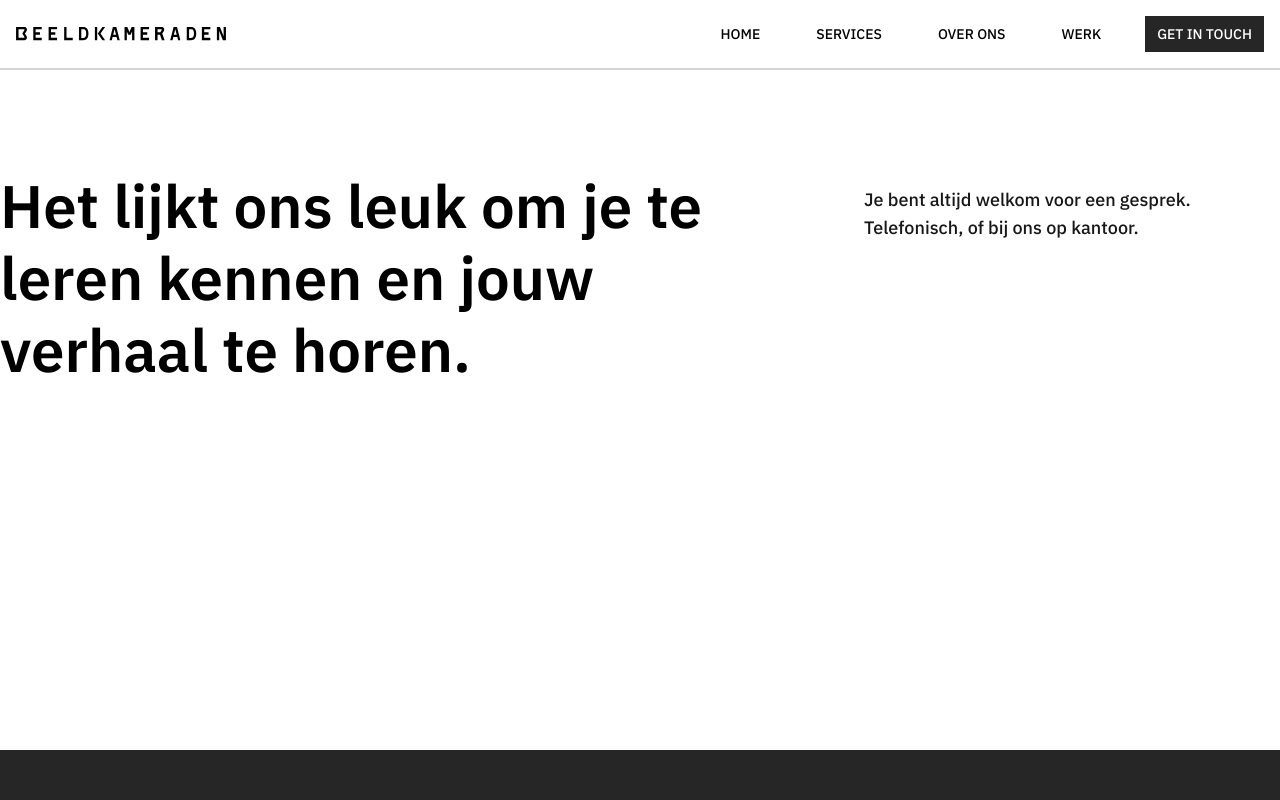
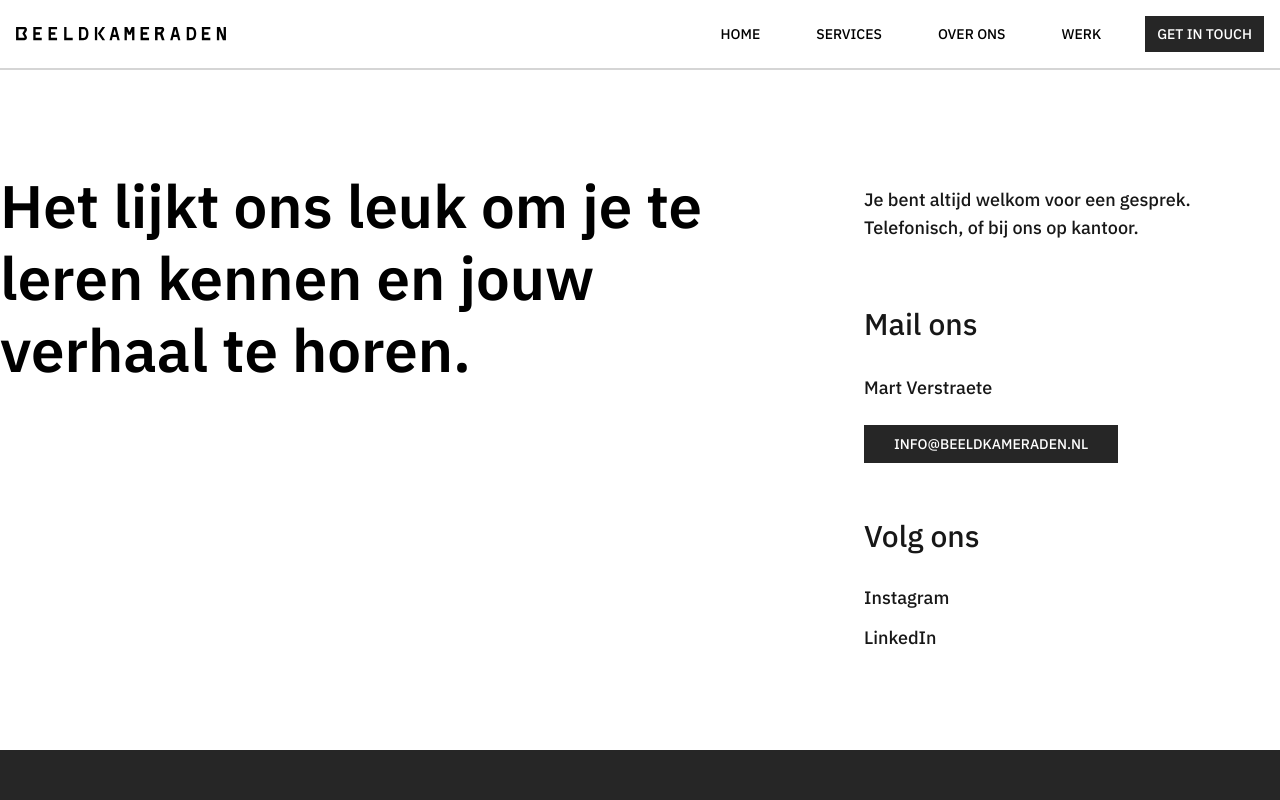
Before and after one commit to Hitsdifferent/bksite, a Next.js app: page /contact in a window 1280 px wide. Shown: the top 800 px of the page. Built offline with nearby package versions, Linux system fonts and the light colour scheme.

Commit message:
Contact linkjes

```diff
--- a/src/app/contact/page.js
+++ b/src/app/contact/page.js
@@ -22,10 +22,44 @@ export default function Over() {
                         <h2 className="text-2xl md:text-6xl leading-[1.2] font-semibold text-black">Het lijkt ons leuk om je te leren kennen en jouw verhaal te horen.</h2>
                     </AnimatedHeadertitle>
                 </div>
-            <div className="col-span-12 md:col-start-9 md:col-span-4">
+                <div className="col-span-12 md:col-start-9 md:col-span-4 space-y-16">
                     <AnimatedHeaderblock>
                         <p className="mt-4 font-medium text-base md:text-lg">Je bent altijd welkom voor een gesprek. Telefonisch, of bij ons op kantoor. </p>
                     </AnimatedHeaderblock>
+                    <div className="flex flex-col space-y-8">
+                        <h2 className="text-xl md:text-3xl font-medium">Mail ons</h2>
+                        <p className="font-medium text-base md:text-lg">Mart Verstraete</p>
+                        <a href="mailto:info@beeldkameraden.nl">
+                            <div className="text-white font-medium uppercase text-sm">
+                                <span className="px-[30px] py-[10px] bg-[#262626]">info@beeldkameraden.nl</span>
+                            </div>
+                        </a>
+                    </div>
+                    <div className="flex flex-col space-y-8">
+                        <h2 className="text-xl md:text-3xl font-medium">Volg ons</h2>
+                        <ul className="space-y-4">
+                            <li>
+                                <a
+                                    href="https://www.instagram.com/beeldkameraden"
+                                    target="_blank"
+                                    rel="noopener noreferrer"
+                                    className="font-medium text-base md:text-lg leading-0 md:leading-[1.2]"
+                                    >
+                                    Instagram
+                                </a>
+                            </li>
+                            <li>
+                                <a
+                                    href="https://www.linkedin.com/company/beeldkameraden"
+                                    target="_blank"
+                                    rel="noopener noreferrer"
+                                    className="font-medium text-base md:text-lg leading-0 md:leading-[1.2]"
+                                    >
+                                    LinkedIn
+                                </a>
+                            </li>
+                        </ul>
+                    </div>
                 </div>
             </div>
         </section>
--- a/src/app/overons/page.js
+++ b/src/app/overons/page.js
@@ -112,6 +112,7 @@ export default function Over() {
                     <AnimatedBlock>
                         <p className="text-lg md:text-xl xl:text-2xl font-medium leading-[1.5]">We voeren de regie vanuit ons kantoor in de Papiermolen (Groningen). Een gezellige omgeving met andere creatieven die steeds weer inspireert. En dat is ook precies waar we van houden: serieus over het werk, ook lekker makkelijk in contact.</p>
                     </AnimatedBlock>
+
                 </div>
             </div>
             </div>
--- a/src/components/Cta.js
+++ b/src/components/Cta.js
@@ -17,12 +17,14 @@ export default function Cta() {
               <h1 className="text-2xl md:text-5xl xl:text-8xl leading-[1.2] font-semibold text-black">Klaar om aan de slag te gaan?</h1>
             </AnimatedTitles>
         </div>
-        <div className="col-span-12 md:col-span-6 md:col-start-7 xl:col-span-4 xl:col-start-9 grid content-between space-y-12">
+        <div className="col-span-12 md:col-span-6 md:col-start-7 xl:col-span-4 xl:col-start-9 grid space-y-8">
             <AnimatedBlock>
               <p className="font-medium text-base md:text-lg">Ben je klaar om jouw product, organisatie of evenement meer onder de aandacht te brengen met een video? Tijdens een kennismakingskoffie vertellen we graag hoe we jouw verhaal tot de verbeelding laten spreken.</p>
             </AnimatedBlock>
-            <Link href="/services">
-            <div className="text-white font-medium uppercase text-sm md:text-lg mt-18 md:mt-0"><span className="px-[30px] py-[10px] bg-[#262626]">hallo@beeldkameraden.nl</span></div>
+            <Link href="/contact">
+              <div className="text-white font-medium uppercase text-sm mt-18 md:mt-0">
+                <span className="px-[30px] py-[10px] bg-[#262626]">Neem contact op</span>
+              </div>
             </Link>
         </div>
         </div>
--- a/src/components/SecCta.js
+++ b/src/components/SecCta.js
@@ -21,8 +21,10 @@ export default function Cta() {
             <AnimatedBlock>
               <p className="font-medium text-base md:text-lg">Ben je klaar om jouw product, organisatie of evenement meer onder de aandacht te brengen met een video? Tijdens een kennismakingskoffie vertellen we graag hoe we jouw verhaal tot de verbeelding laten spreken.</p>
             </AnimatedBlock>
-            <Link href="/services">
-            <div className="text-white font-medium uppercase text-sm md:text-lg mt-18 md:mt-0"><span className="px-[30px] py-[10px] bg-[#262626]">hallo@beeldkameraden.nl</span></div>
+            <Link href="/contact">
+              <div className="text-white font-medium uppercase text-sm mt-18 md:mt-0">
+                <span className="px-[30px] py-[10px] bg-[#262626]">Neem contact op</span>
+              </div>
             </Link>
         </div>
         </div>
```
Lines whose indentation alone changed are shown as unchanged.
